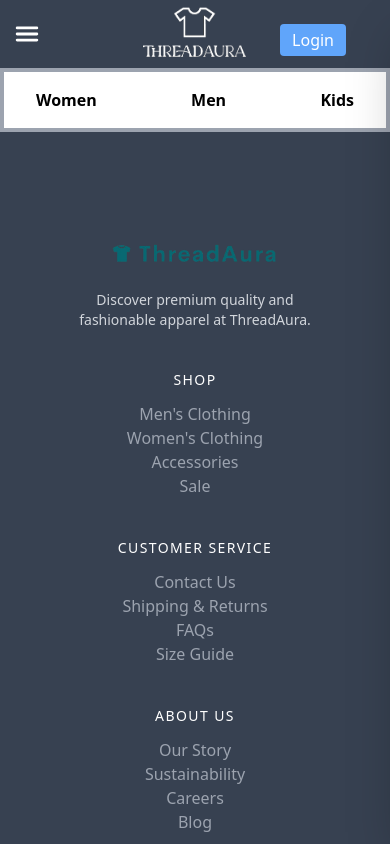
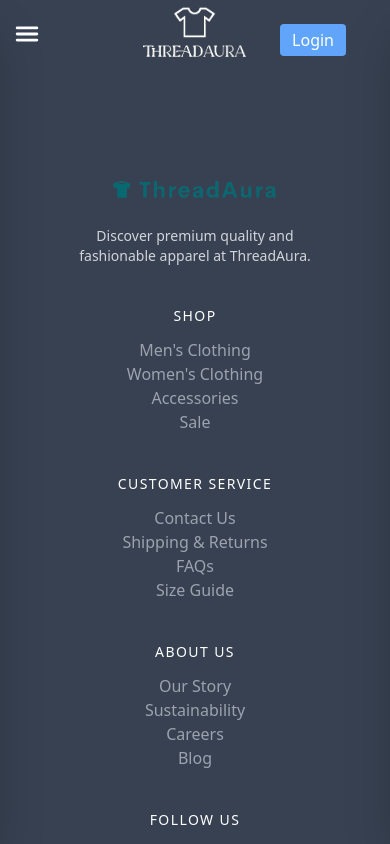
Before and after one commit to algowhiz/ThreadAura, a Next.js app: page /admin/Dashboard in a window 390 px wide. Shown: the top 844 px of the page. Built offline with nearby package versions, Linux system fonts and the light colour scheme.

Commit message:
navbar ui change

```diff
--- a/components/Navbar.js
+++ b/components/Navbar.js
@@ -8,32 +8,38 @@ import { PiCheckFatFill } from "react-icons/pi";
 import { BsFillCartDashFill } from "react-icons/bs";
 import { IoMenu } from "react-icons/io5";
 import { useRouter } from 'next/router';
-
+import { IoIosArrowDown, IoIosArrowUp } from "react-icons/io";
+import { FaTshirt } from "react-icons/fa";
+import { RiShirtFill } from "react-icons/ri";
+import { GiHoodie, GiShirt, GiArmoredPants, GiShorts, GiTravelDress, GiRunningShoe } from "react-icons/gi";
+import { PiPantsFill } from "react-icons/pi";
+import { FaBagShopping, FaRedhat } from "react-icons/fa6";
+import { MdSmartToy } from "react-icons/md";
 
 const categories = {
   womens: [
     {
       name: "TOPWEAR",
       items: [
-        { name: "T-Shirts", slug: "women-oversize-tshirt" },
-        { name: "Shirts", slug: "womens-shirts" },
-        { name: "Hoodies", slug: "hoodies-sweatsshirts" },
-        { name: "Sweatshirts", slug: "hoodies-sweatsshirts" }
+        { name: "T-Shirts", slug: "women-oversize-tshirt", icon: <FaTshirt /> },
+        { name: "Shirts", slug: "womens-shirts", icon: <RiShirtFill /> },
+        { name: "Hoodies", slug: "hoodies-sweatsshirts", icon: <GiHoodie /> },
+        { name: "Sweatshirts", slug: "hoodies-sweatsshirts", icon: <GiShirt /> }
       ]
     },
     {
       name: "BOTTOMWEAR",
       items: [
-        { name: "Jeans", slug: "womens-jeans" },
-        { name: "pants", slug: "women-pants" },
-        { name: "Shorts", slug: "womens-shorts" },
-        { name: "joggers", slug: "women-joggers" }
+        { name: "Jeans", slug: "womens-jeans", icon: <PiPantsFill /> },
+        { name: "pants", slug: "women-pants", icon: <PiPantsFill /> },
+        { name: "Shorts", slug: "womens-shorts", icon: <GiShorts /> },
+        { name: "joggers", slug: "women-joggers", icon: <GiArmoredPants /> }
       ]
     },
     {
       name: "ACCESSORIES",
       items: [
-        { name: "Bags", slug: "bags" },
+        { name: "Bags", slug: "bags", icon: <FaBagShopping /> },
       ]
     }
   ],
@@ -41,26 +47,26 @@ const categories = {
     {
       name: "TOPWEAR",
       items: [
-        { name: "T-Shirts", slug: "t-shirts" },
-        { name: "Shirts", slug: "shirts" },
-        { name: "Hoodies", slug: "hoodies" },
-        { name: "Sweatshirts", slug: "sweatshirts" }
+        { name: "T-Shirts", slug: "t-shirts", icon: <FaTshirt /> },
+        { name: "Shirts", slug: "shirts", icon: <RiShirtFill /> },
+        { name: "Hoodies", slug: "hoodies", icon: <GiHoodie /> },
+        { name: "Sweatshirts", slug: "sweatshirts", icon: <GiShirt /> }
       ]
     },
     {
       name: "BOTTOMWEAR",
       items: [
-        { name: "Jeans", slug: "jeans" },
-        { name: "Joggers", slug: "joggers" },
-        { name: "Shorts", slug: "shorts" },
-        { name: "Trousers", slug: "trousers" }
+        { name: "Jeans", slug: "jeans", icon: <PiPantsFill /> },
+        { name: "Joggers", slug: "joggers", icon: <GiArmoredPants /> },
+        { name: "Shorts", slug: "shorts", icon: <GiShorts /> },
+        { name: "Trousers", slug: "trousers", icon: <GiArmoredPants /> }
       ]
     },
     {
       name: "SNEAKERS",
       items: [
-        { name: "Running Shoes", slug: "running-shoes" },
-        { name: "Casual Shoes", slug: "casual-shoes" }
+        { name: "Running Shoes", slug: "running-shoes", icon: <GiRunningShoe /> },
+        { name: "Casual Shoes", slug: "casual-shoes", icon: <GiRunningShoe /> }
       ]
     }
   ],
@@ -68,18 +74,18 @@ const categories = {
     {
       name: "CLOTHING",
       items: [
-        { name: "T-Shirts", slug: "kids-t-shirts" },
-        { name: "Pants", slug: "kids-pants" },
-        { name: "Shorts", slug: "kids-shorts" },
-        { name: "Dresses", slug: "kids-dresses" }
+        { name: "T-Shirts", slug: "kids-t-shirts", icon: <FaTshirt /> },
+        { name: "Pants", slug: "kids-pants", icon: <PiPantsFill /> },
+        { name: "Shorts", slug: "kids-shorts", icon: <GiShorts /> },
+        { name: "Dresses", slug: "kids-dresses", icon: <GiTravelDress /> }
       ]
     },
     {
       name: "ACCESSORIES",
       items: [
-        { name: "Caps", slug: "kids-caps" },
-        { name: "Bags", slug: "kids-bags" },
-        { name: "Toys", slug: "kids-toys" }
+        { name: "Caps", slug: "kids-caps", icon: <FaRedhat /> },
+        { name: "Bags", slug: "kids-bags", icon: <FaBagShopping /> },
+        { name: "Toys", slug: "kids-toys", icon: <MdSmartToy /> }
       ]
     }
   ]
@@ -88,16 +94,21 @@ const categories = {
 
 const Navbar = ({ user, setUser, cart, addToCart, removeFromCart, clearCart, subTotal }) => {
   const [toggle, setToggle] = useState(false);
+  const [navToggle, setnavToggle] = useState(false);
   const [dropDown, setDropDown] = useState(false);
   const [activeCategory, setActiveCategory] = useState('mens');
   const [dropdownVisible, setDropdownVisible] = useState(null);
   const [scrolled, setScrolled] = useState(false);
+  const [accordion, setAccordion] = useState("");
   const router = useRouter();
 
   let hideDropdownTimeout = null;
 
   const handleToggle = () => {
     setToggle(!toggle);
+  };
+  const handleNavToggle = () => {
+    setnavToggle(!navToggle);
   };
 
   const handelLogout = () => {
@@ -135,6 +146,13 @@ const Navbar = ({ user, setUser, cart, addToCart, removeFromCart, clearCart, sub
     setScrolled(window.scrollY > 1);
   };
 
+  const handelCategoryAccordion = (category) => {
+    if (accordion === category)
+      setAccordion("");
+    else
+      setAccordion(category);
+  }
+
   useEffect(() => {
     window.addEventListener('scroll', handleScroll);
     return () => {
@@ -151,6 +169,55 @@ const Navbar = ({ user, setUser, cart, addToCart, removeFromCart, clearCart, sub
     }
   }, [router.query.category]);
 
+  const mobileDropDowncomponent = () => {
+    return <div
+      onMouseEnter={toggleDropDown}
+      onMouseLeave={toggleHideDropDown}
+      className="absolute  truncate -right-7  mt-2 bg-white text-black shadow-lg rounded-md p-2"
+    >
+      <ul>
+        <li className="py-1 px-2 hover:bg-gray-100 cursor-pointer">
+          <Link href="/myaccount">My Account</Link>
+        </li>
+        <hr />
+        <li className="py-1 px-2 hover:bg-gray-100 cursor-pointer">
+          <Link href={`/orders/${localStorage.getItem("thread_aura__id")}`}>Orders</Link>
+        </li>
+        <hr />
+        <li
+          className="py-1 px-2 hover:bg-gray-100 cursor-pointer"
+          onClick={handelLogout}
+        >
+          Logout
+        </li>
+      </ul>
+    </div>
+  }
+
+  const dropDowncomponent = () => {
+    return <div
+      onMouseEnter={toggleDropDown}
+      onMouseLeave={toggleHideDropDown}
+      className="absolute truncate whitespace-nowrap left-1/2 transform -translate-x-1/2 mt-2 bg-white text-black shadow-lg rounded-md p-2"
+    >
+      <ul>
+        <li className="py-1 px-2 hover:bg-gray-100 cursor-pointer">
+          <Link href="/myaccount">My Account</Link>
+        </li>
+        <hr />
+        <li className="py-1 px-2 hover:bg-gray-100 cursor-pointer">
+          <Link href={`/orders/${localStorage.getItem("thread_aura__id")}`}>Orders</Link>
+        </li>
+        <hr />
+        <li
+          className="py-1 px-2 hover:bg-gray-100 cursor-pointer"
+          onClick={handelLogout}
+        >
+          Logout
+        </li>
+      </ul>
+    </div>
+  }
 
   return (
     <div>
@@ -208,28 +275,7 @@ const Navbar = ({ user, setUser, cart, addToCart, removeFromCart, clearCart, sub
                 />
 
                 {dropDown && (
-                  <div
-                    onMouseEnter={toggleDropDown}
-                    onMouseLeave={toggleHideDropDown}
-                    className="absolute truncate whitespace-nowrap left-1/2 transform -translate-x-1/2 mt-2 bg-white text-black shadow-lg rounded-md p-2"
-                  >
-                    <ul>
-                      <li className="py-1 px-2 hover:bg-gray-100 cursor-pointer">
-                        <Link href="/myaccount">My Account</Link>
-                      </li>
-                      <hr />
-                      <li className="py-1 px-2 hover:bg-gray-100 cursor-pointer">
-                        <Link href={`/orders/${localStorage.getItem("thread_aura__id")}`}>Orders</Link>
-                      </li>
-                      <hr />
-                      <li
-                        className="py-1 px-2 hover:bg-gray-100 cursor-pointer"
-                        onClick={handelLogout}
-                      >
-                        Logout
-                      </li>
-                    </ul>
-                  </div>
+                  dropDowncomponent()
                 )}
               </div>
             )}
@@ -246,7 +292,7 @@ const Navbar = ({ user, setUser, cart, addToCart, removeFromCart, clearCart, sub
 
         </div>
         <div className="container md:hidden flex mx-auto  flex-wrap flex-row justify-between md:flex-row p-3 md:p-1 items-center">
-          <IoMenu size={30} />
+          <IoMenu onClick={handleNavToggle} size={30} />
           <div className=" flex justify-center items-center z-50">
             <div className="absolute left-1/2 transform -translate-x-1/2">
               <img src="/final2-logo.png" className="w-28 h-28 object-contain rounded-full" alt="Logo" />
@@ -271,28 +317,7 @@ const Navbar = ({ user, setUser, cart, addToCart, removeFromCart, clearCart, sub
                 />
 
                 {dropDown && (
-                  <div
-                    onMouseEnter={toggleDropDown}
-                    onMouseLeave={toggleHideDropDown}
-                    className="absolute  truncate -right-7  mt-2 bg-white text-black shadow-lg rounded-md p-2"
-                  >
-                    <ul>
-                      <li className="py-1 px-2 hover:bg-gray-100 cursor-pointer">
-                        <Link href="/myaccount">My Account</Link>
-                      </li>
-                      <hr />
-                      <li className="py-1 px-2 hover:bg-gray-100 cursor-pointer">
-                        <Link href={`/orders/${localStorage.getItem("thread_aura__id")}`}>Orders</Link>
-                      </li>
-                      <hr />
-                      <li
-                        className="py-1 px-2 hover:bg-gray-100 cursor-pointer"
-                        onClick={handelLogout}
-                      >
-                        Logout
-                      </li>
-                    </ul>
-                  </div>
+                  mobileDropDowncomponent()
                 )}
               </div>
             )}
@@ -339,35 +364,6 @@ const Navbar = ({ user, setUser, cart, addToCart, removeFromCart, clearCart, sub
             </div>
           </div>
         </div>
-        <div>
-          <nav className="md:ml-auto md:hidden bg-white text-black border-4 border-gray-400 font-bold md:mr-auto flex flex-wrap items-center justify-between text-base px-4 py-2">
-            <Link href={"/categories?category=womens"}>
-              <p
-                className={`mx-auto w-full px-4 py-2  hover:text-blue-500 cursor-pointer ${activeCategory === 'women' ? 'text-blue-500' : ''}`}
-                onClick={() => handleCategoryChange('women')}
-              >
-                Women
-              </p>
-            </Link>
-            <Link href={"/categories?category=mens"}>
-              <p
-                className={`mx-auto  w-full px-4 py-2  hover:text-blue-500 cursor-pointer ${activeCategory === 'men' ? 'text-blue-500' : ''}`}
-                onClick={() => handleCategoryChange('men')}
-              >
-                Men
-              </p>
-            </Link>
-            <Link href={"/categories?category=kids"}>
-              <p
-                className={`mx-auto  w-full px-4 py-2 hover:text-blue-500 cursor-pointer ${activeCategory === 'kids' ? 'text-blue-500' : ''}`}
-                onClick={() => handleCategoryChange('kids')}
-              >
-                Kids
-              </p>
-            </Link>
-          </nav>
-        </div>
-
 
       </header>
 
@@ -407,6 +403,57 @@ const Navbar = ({ user, setUser, cart, addToCart, removeFromCart, clearCart, sub
           <button onClick={clearCart} className="flex justify-center gap-2 items-center mx-auto mt-16 text-white whitespace-nowrap bg-indigo-500 border-0 py-2 px-2 md:px-8 focus:outline-none hover:bg-indigo-600 rounded text-lg"><BsFillCartDashFill color='white' /> Clear Cart</button>
         </div>
       </div>
+      {/* navbar  Sidebar  */}
+      <div className={`sidebar md:hidden absolute overflow-y-scroll w-72 md:w-96 left-0 top-0  text-black bg-white p-4 transform transition-transform duration-700 ease-in-out ${navToggle ? 'left-0' : '-translate-x-full'} shadow-2xl z-50 rounded-md h-[100vh]`}>
+        <p className="text-xl font-bold">This is Shopping Cart</p>
+        <span className="absolute top-3 right-3 font-semibold cursor-pointer hover:text-blue-500" onClick={handleNavToggle}>
+          <IoClose size={20} />
+        </span>
+        <div className='w-full'>
+          <nav className="md:ml-auto md:hidden bg-white text-black  font-bold md:mr-auto flex flex-nowrap items-center justify-between text-base px-4 py-2">
+            <Link href={"/categories?category=womens"}>
+              <p
+                className={`mx-auto w-full px-4 py-2  hover:text-blue-500 cursor-pointer ${activeCategory === 'womens' ? 'text-blue-500' : ''}`}
+                onClick={() => handleCategoryChange('women')}
+              >
+                Women
+              </p>
+            </Link>
+            <Link href={"/categories?category=mens"}>
+              <p
+                className={`mx-auto  w-full px-4 py-2  hover:text-blue-500 cursor-pointer ${activeCategory === 'mens' ? 'bg-blue-500 text-white py-2 rounded-lg px-4 ' : ''}`}
+                onClick={() => handleCategoryChange('men')}
+              >
+                Men
+              </p>
+            </Link>
+            <Link href={"/categories?category=kids"}>
+              <p
+                className={`mx-auto  w-full px-4 py-2 hover:text-blue-500 cursor-pointer ${activeCategory === 'kids' ? 'text-blue-500' : ''}`}
+                onClick={() => handleCategoryChange('kids')}
+              >
+                Kids
+              </p>
+            </Link>
+          </nav>
+          <div className="w-full mt-4 flex flex-col">
+            {categories[activeCategory]?.map((category, index) => (
+              <div key={index} className="flex flex-col space-y-2">
+                <p className="text-lg font-semibold bg-gray-300 p-2 mb-2 flex justify-between text-gray-800" onClick={() => handelCategoryAccordion(category?.name)} > <p> {category?.name}</p> <p> {accordion == category.name ? <IoIosArrowUp /> : <IoIosArrowDown />}</p> </p>
+                {accordion === category?.name && <ul className="pl-4">
+                  {category?.items?.map((subcategory, subIndex) => (
+                    <li key={subIndex} className="py-1 text-gray-700  hover:text-blue-600">
+                      <Link className='flex justify-center items-center gap-2' href={`/category?slug=${subcategory?.slug}&category=${activeCategory}`}>
+                        <p>{subcategory?.name}</p> <p>{subcategory?.icon}</p>
+                      </Link>
+                    </li>
+                  ))}
+                </ul>}
+              </div>
+            ))}
+          </div>
+        </div>
+      </div>
     </div>
   );
 }
```
